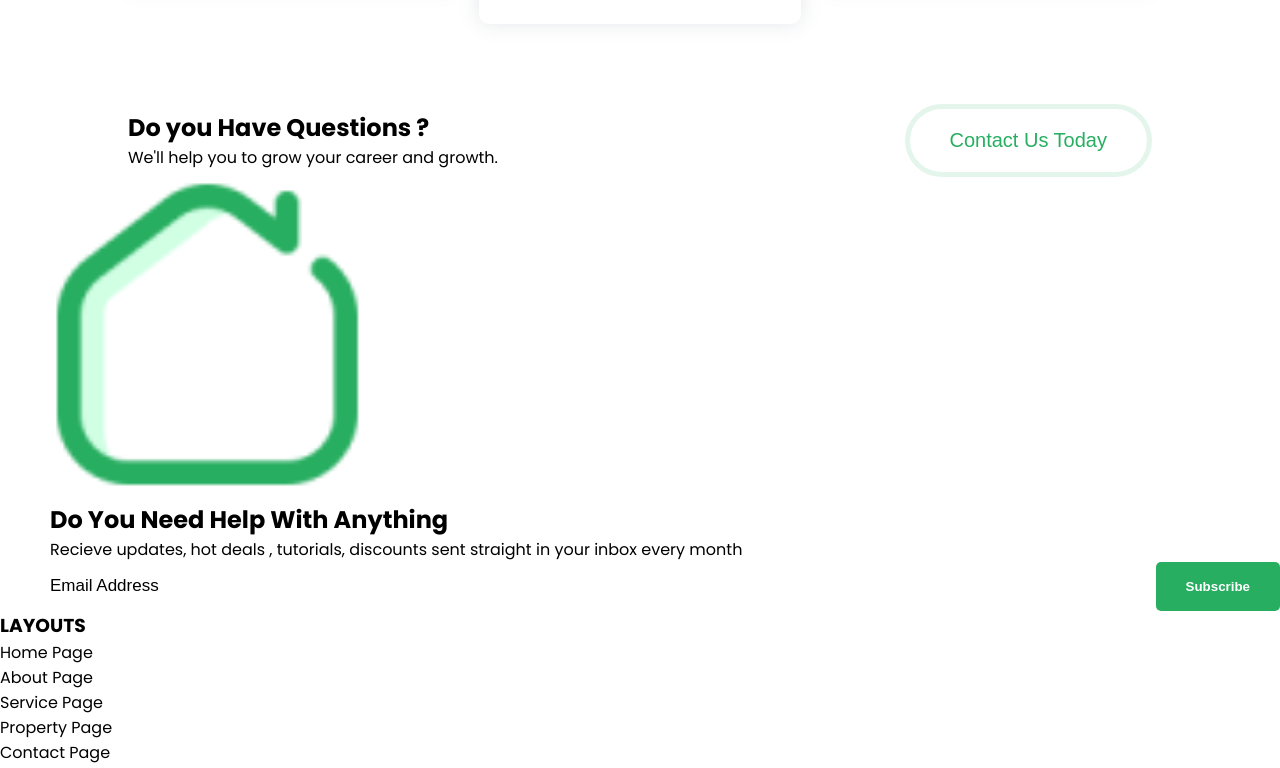
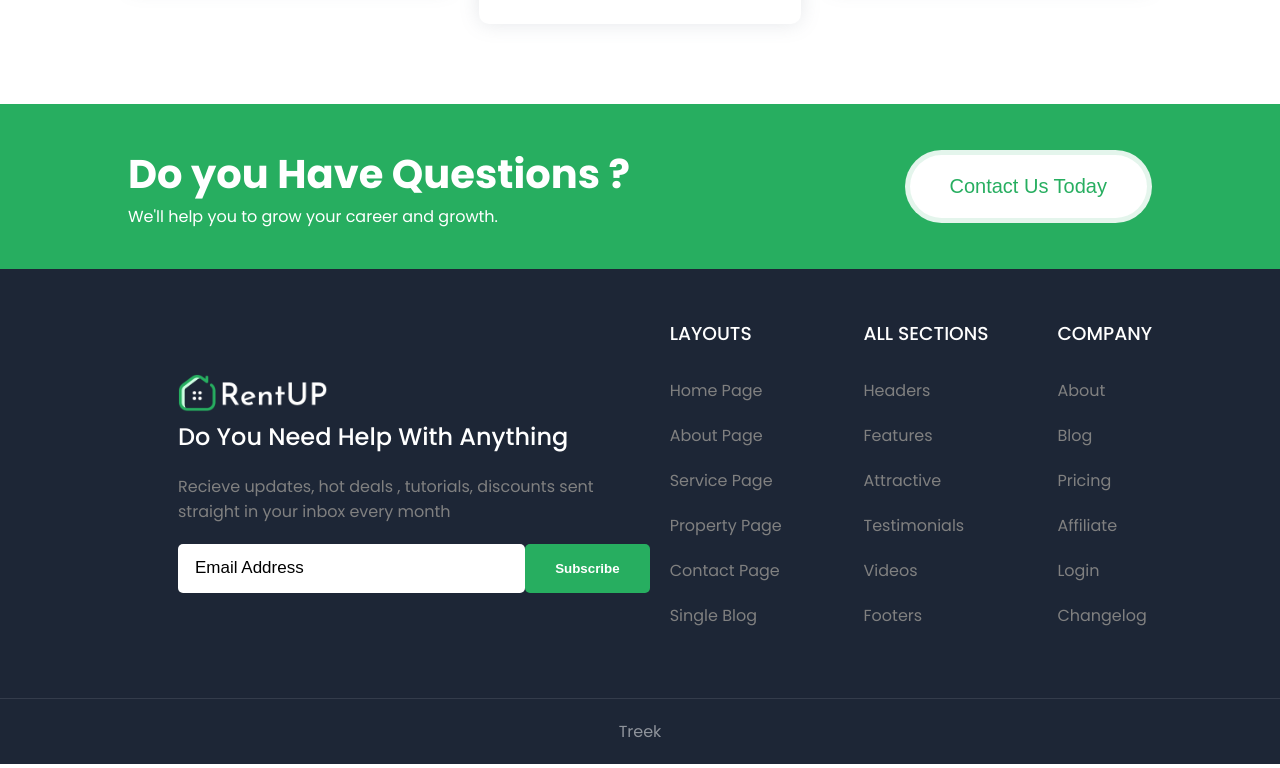
Before and after one commit to Tduncan14/realestatehouse, a React (Create React App) app: page / in a window 1280 px wide. Shown: the part 6026-6794 px from the top of the page. Built offline with nearby package versions, Linux system fonts and the light colour scheme.

Commit message:
keep moving forward

```diff
--- a/src/components/footer/Footer.css
+++ b/src/components/footer/Footer.css
@@ -0,0 +1,75 @@
+.footerContact{
+    background-color:#27ae60;
+    padding:40px 0;
+    color:#fff;
+}
+
+
+.footerContact h1 {
+    font-size:40px;
+}
+
+
+footer {
+    background-color:#1d2636;
+    padding:50px 0;
+    color:#fff;
+}
+
+
+footer .container{
+    display:grid;
+    grid-template-columns: 6fr 2fr 2fr 1fr;
+    grid-gap:20px;
+}
+
+
+footer img {
+    width:150px;
+}
+
+footer h2{
+    font-weight:500;
+}
+
+footer p {
+    color:grey;
+    margin:20px 0;
+}
+
+
+footer input{
+    background-color:#fff;
+    padding:17px;
+    width:100%;
+    border-radius:5px;
+}
+
+
+
+
+
+footer h3{
+    font-weight:500;
+    margin-bottom:30px;
+}
+
+footer ul{
+    display:block;
+}
+
+
+footer ul li {
+    display:block;
+    color:grey;
+    margin-bottom:20px;
+}
+
+
+.legal{
+    text-align:center;
+    padding:20px;
+    background-color:#1d2636;
+    color:rgba(255,255,255,0.5);
+    border-top:1px solid rgba(255,255,255,0.1);
+}
--- a/src/components/footer/Footer.js
+++ b/src/components/footer/Footer.js
@@ -18,7 +18,7 @@ const Footer = () => {
     </section>
 
     <footer>
-        <div className="contain">
+        <div className="container">
             <div className="box">
                 <div className="logo">
                     <img src="../images/logo-light.png " alt="" />
@@ -47,6 +47,10 @@ const Footer = () => {
 
         </div>
     </footer>
+
+    <div className="legal">
+         <span>Treek</span>
+    </div>
     </>
   )
 }
```
